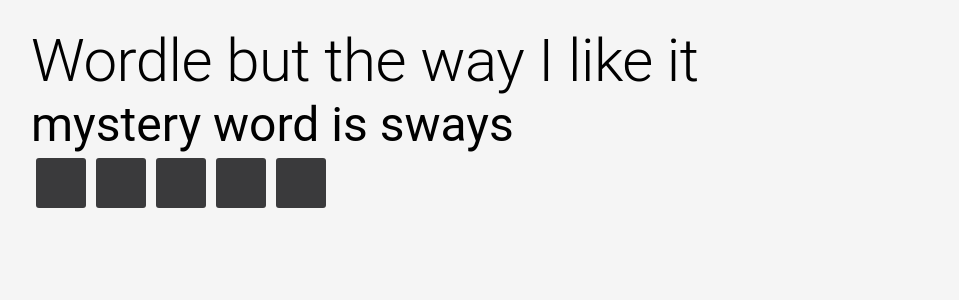
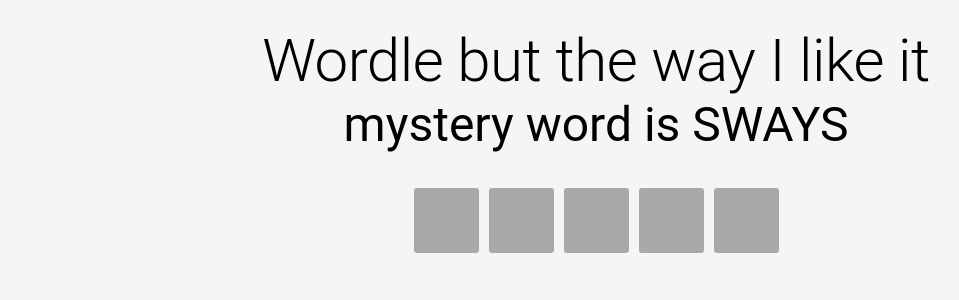
Before and after one commit to lucask95/wordle-infinite, a React (Create React App) app: page / in a window 1280 px wide. Shown: the top 300 px of the page, without its empty margins (44-1003 px from the left). Built offline with nearby package versions, Linux system fonts and the light colour scheme.

Commit message:
Handle guesses

```diff
--- a/src/App.tsx
+++ b/src/App.tsx
@@ -4,6 +4,19 @@
 import { getRandomWord, isValidGuess } from "./util/utils";
 
 const alphabetRegex = /^[A-Za-z]$/;
+
+const styles = {
+  root: {
+    backgroundColor: "whitesmoke",
+    width: "100vw",
+    height: "100vh",
+    textAlign: "center" as const,
+  },
+  innerContainer: { padding: "25px 35px" },
+  guessContainer: {
+    margin: "30px 0",
+  },
+};
 
 function App() {
   const [currentEntry, setCurrentEntry] = useState<string>("");
@@ -47,12 +60,13 @@
   }, [handleKeypress]);
 
   return (
-    <div
-      style={{ backgroundColor: "whitesmoke", width: "100vw", height: "100vh" }}
-    >
-      <Container maxWidth='lg' style={{ padding: "25px 35px" }}>
+    <div style={styles.root}>
+      <Container maxWidth='lg' style={styles.innerContainer}>
         <Typography variant='h2'>Wordle but the way I like it</Typography>
-        <Typography variant='h3'>mystery word is {mysteryWord}</Typography>
+        <Typography variant='h3'>
+          mystery word is {mysteryWord.toUpperCase()}
+        </Typography>
+        <div style={styles.guessContainer}>
           {pastGuesses &&
             pastGuesses.map((guess) => (
               <GuessDisplay
@@ -66,6 +80,7 @@
             mysteryWord={mysteryWord}
             guessFinalized={false}
           />
+        </div>
       </Container>
     </div>
   );
--- a/src/components/GuessDisplay.tsx
+++ b/src/components/GuessDisplay.tsx
@@ -9,13 +9,13 @@
 
 const styles = {
   box: {
-    width: 50,
-    height: 50,
+    width: 65,
+    height: 65,
     display: "inline-flex",
     justifyContent: "center",
     alignItems: "center",
     color: "white",
-    backgroundColor: "#3a3a3c",
+    backgroundColor: "darkgray",
     margin: "5px 5px",
     borderRadius: 3,
   },
@@ -24,6 +24,9 @@
   },
   correctSpace: {
     backgroundColor: "#538d4e",
+  },
+  incorrect: {
+    backgroundColor: "#3a3a3c",
   },
 };
 
@@ -46,7 +49,18 @@
   mysteryWord: string,
   mysteryWordMap: Record<string, number>
 ) => {
-  return { ...styles.box, ...styles.correctSpace };
+  const i = guessSoFar.length - 1;
+  const c = guessSoFar.charAt(i);
+
+  if (c === mysteryWord.charAt(i)) {
+    return { ...styles.box, ...styles.correctSpace };
+  } else if (c in mysteryWordMap) {
+    const guessMap = convertToMap(guessSoFar);
+    if (guessMap[c] <= mysteryWordMap[c]) {
+      return { ...styles.box, ...styles.letterInWord };
+    }
+  }
+  return { ...styles.box, ...styles.incorrect };
 };
 
 const GuessDisplay = ({ guess, mysteryWord, guessFinalized }: Props) => {
@@ -69,7 +83,7 @@
                 : styles.box
             }
           >
-            <Typography variant='h5'>{char}</Typography>
+            <Typography variant='h4'>{char}</Typography>
           </div>
         ))}
     </div>
```
Lines whose indentation alone changed are shown as unchanged.
